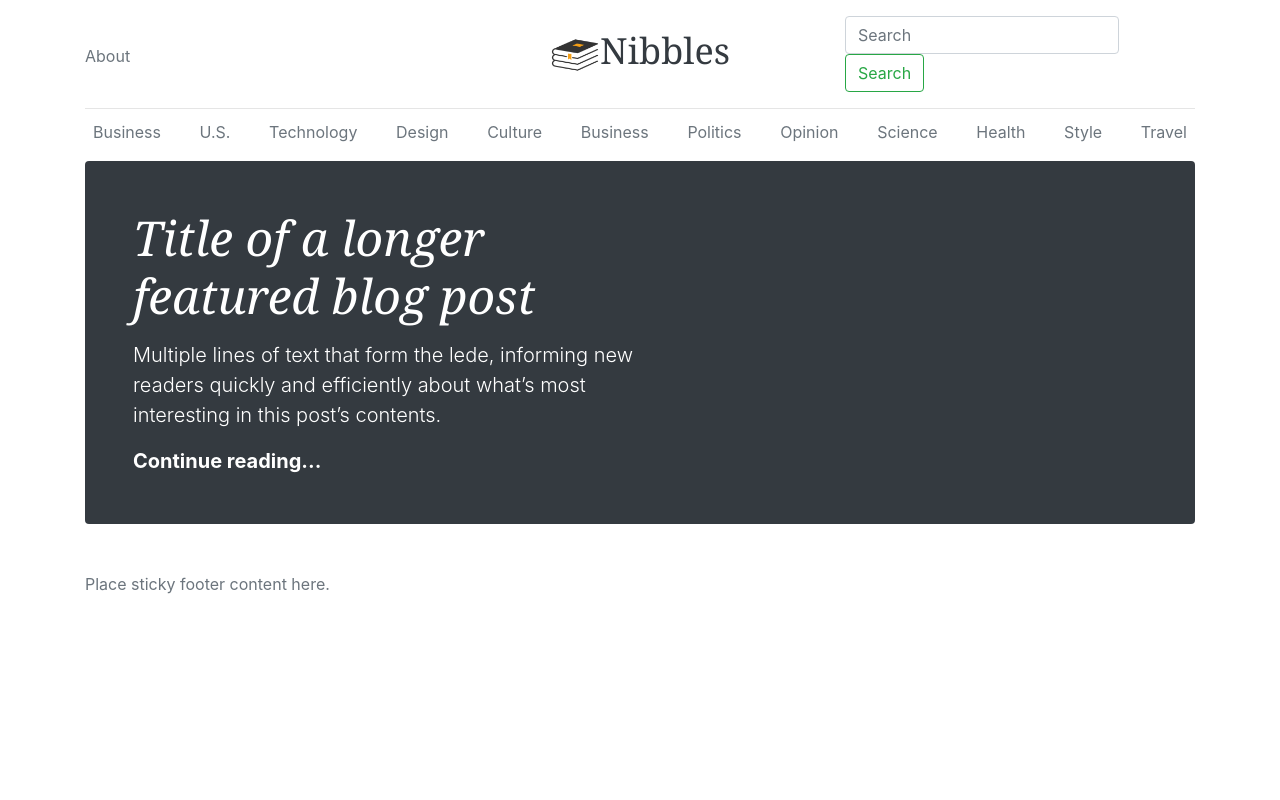
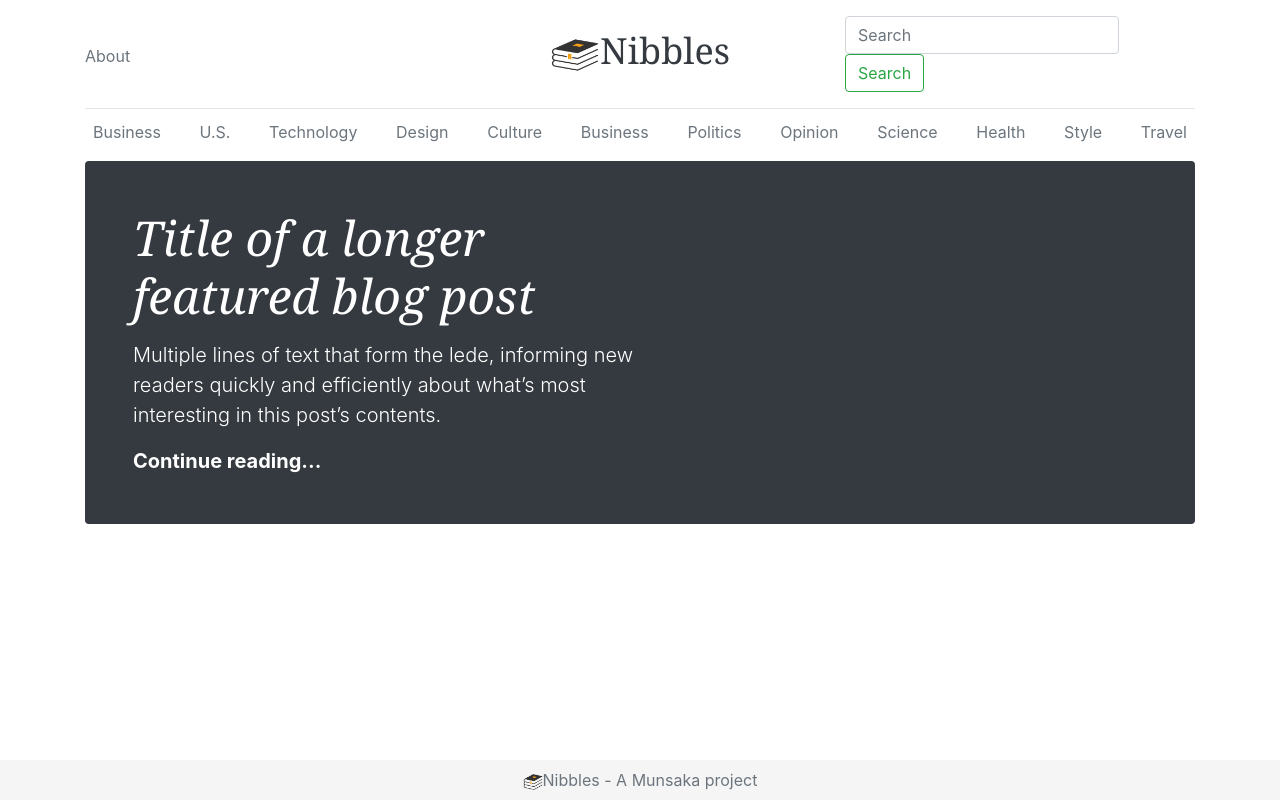
Before and after one commit to Munanga/Nibbles, a Django app: page / in a window 1280 px wide. Run offline with Django 3.2, Linux system fonts and the light colour scheme; data that the repository does not hold is empty; some libraries are stand-ins or nearby versions.

Commit message:
Finally! a working Footer!

```diff
--- a/static/css/blog.css
+++ b/static/css/blog.css
@@ -165,3 +165,18 @@ h1, h2, h3, h4, h5, h6 {
 .review_content{
     font-size: x-small;
 }
+
+body {
+  min-height: 100vh;
+  position: relative;
+  margin: 0;
+}
+
+footer {
+    background-color: #f5f5f5;
+    position: absolute;
+    bottom: 0;
+    width: 100%;
+    text-align: center;
+
+}
--- a/templates/base.html
+++ b/templates/base.html
@@ -20,7 +20,7 @@
     <link href="{% static 'css/blog.css' %}" rel="stylesheet">
   </head>
 
-  <body>
+  <body class="body">
 
     <div class="container">
       <header class="blog-header py-3">
@@ -68,13 +68,11 @@
 
 
     <!-- Page Footer -->
-
-    <footer class="footer mt-auto py-3">
-      <div class="container">
-        <span class="text-muted">Place sticky footer content here.</span>
+    <footer class="footer mt-auto py-2">
+      <div>
+        <span class="text-muted"><img src="{% static 'images/icon/1.png' %}" style="width:20px;height:20px;">Nibbles - A Munsaka project</span>
       </div>
     </footer>
-
     </body>
 
 </html>
```
Lines whose indentation alone changed are shown as unchanged.
